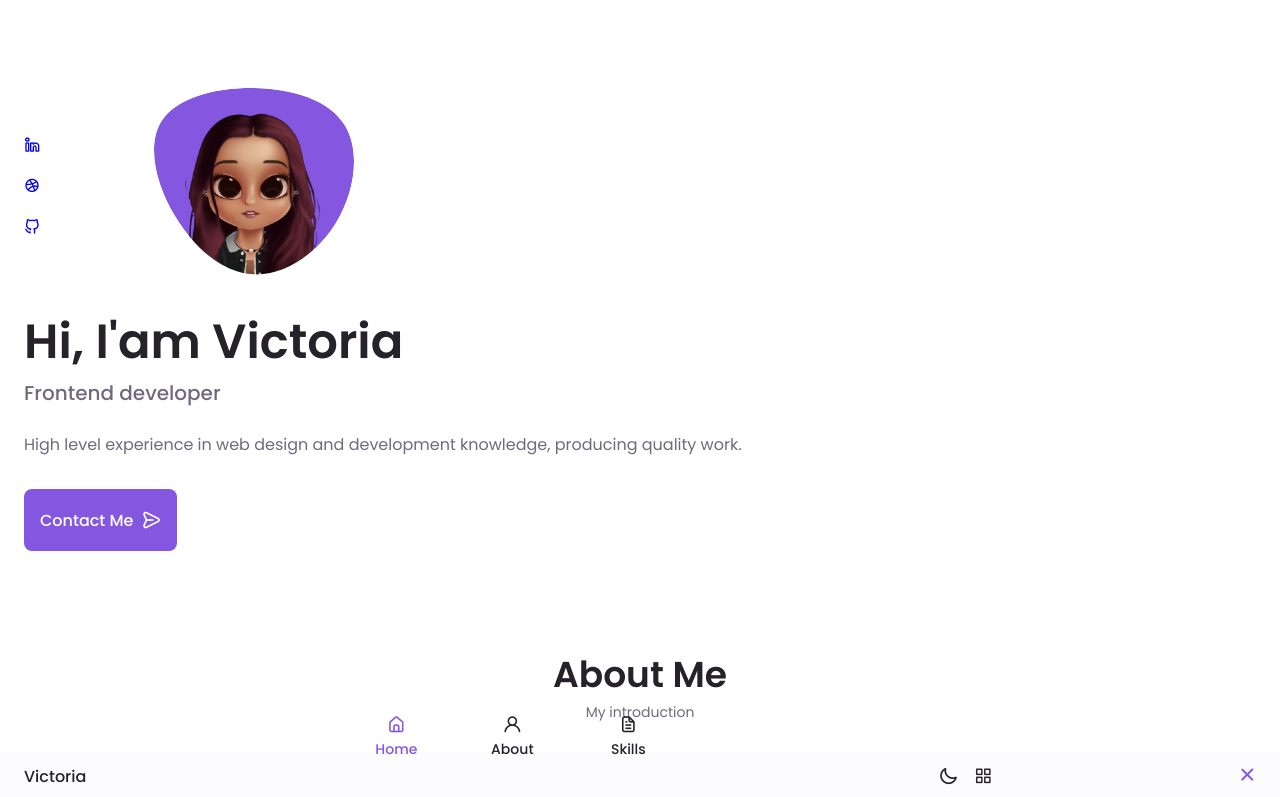
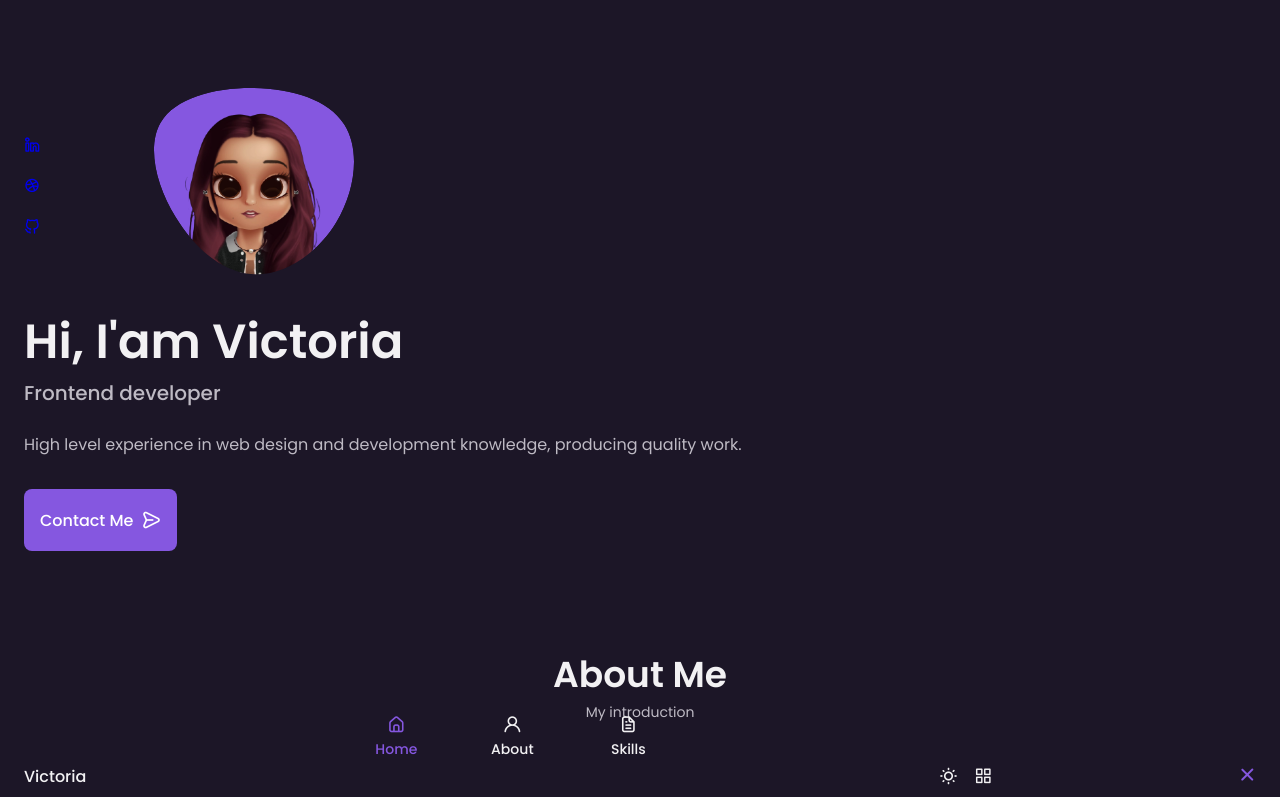
Before and after one commit to vicbarkfeld/example-portifolio, a plain HTML site: page index.html in a window 1280 px wide. Both pictures are taken after a click on the icon 948 px from the left and 776 px from the top of the page. Shown: the top 797 px of the page. Drawn offline with nearby package versions, Linux system fonts and the light colour scheme.

Commit message:
apply dark theme and button to change theme

```diff
--- a/css/buttons.css
+++ b/css/buttons.css
@@ -1,3 +1,20 @@
+/*========== Button Dark/Light ==========*/
+.nav__btns{
+    display: flex;
+    align-items: center;
+}
+
+.change-theme{
+    font-size: 1.25rem;
+    color: var(--title-color);
+    margin-right: var(--mb-1);
+    cursor: pointer;
+}
+
+.change-theme:hover{
+    color: var(--first-color);
+}
+
 /*==================== BUTTONS ====================*/
 .button{
     display: inline-block;
@@ -45,21 +62,3 @@
     background-color: transparent;
     color: var(--first-color-alt);
 }
-
-
-/*========== Button Dark/Light ==========*/
-.nav__btns{
-    display: flex;
-    align-items: center;
-}
-
-.change-theme{
-    font-size: 1.25rem;
-    color: var(--title-color);
-    margin-right: var(--mb-1);
-    cursor: pointer;
-}
-
-.change-theme:hover{
-    color: var(--first-color);
-}
--- a/css/style.css
+++ b/css/style.css
@@ -1,10 +1,8 @@
 /*==================== Imports ====================*/
 @import url(variaveis.css);
-@import url(variaveis-dark-theme.css);
 @import url(layout.css);
 @import url(nav.css);
 @import url(buttons.css);
-@import url(scroll-bar.css);
 @import url(media-queries.css);
 @import url('https://fonts.googleapis.com/css2?family=Poppins:wght@400;500;600&display=swap');
 
@@ -23,7 +21,7 @@ body{
     margin: 0 0 var(--header-height) 0;
     font-family: var(--body-font);
     font-size: var(--normal-font-size);
-    background-color: var(--body-font);
+    background-color: var(--body-color);
     color: var(--text-color);
 }
 
@@ -74,6 +72,7 @@ img{
 .scroll-header{
     box-shadow: 0 -1px 4px rgba(0,0,0,.15);
 }
+
 /*==================== HOME ====================*/
 .home__container{
     gap: 1rem;
--- a/css/variaveis-dark-theme.css
+++ /dev/null
@@ -1 +0,0 @@
-/*========== Variables Dark theme ==========*/
--- a/css/variaveis.css
+++ b/css/variaveis.css
@@ -63,3 +63,15 @@
         --smaller-font-size: .813rem;
     }
 }
+
+/*========== Variables Dark theme ==========*/
+
+body.dark-theme{
+    /* HSL color mode */
+    --first-color-second: hsl(var(--hue-color), 30%, 8%);
+    --title-color: hsl(var(--hue-color), 8%, 95%);
+    --text-color: hsl(var(--hue-color), 8%, 75%);
+    --input-color: hsl(var(--hue-color), 29%, 16%);
+    --body-color: hsl(var(--hue-color), 28%, 12%);
+    --container-color: hsl(var(--hue-color), 29%, 16%);
+}
--- a/index.html
+++ b/index.html
@@ -59,12 +59,15 @@
              </div>
 
              <div class="nav__btns">
+
                 <!-- Theme change button -->
-                    <i class="uil uil-moon change-theme" id="theme-button"></i>
 
-                 <div class="nav__toggle" id="nav-toggle">
-                    <i class="uil uil-apps"></i>
-                 </div>
+                <i class="uil uil-moon change-theme" id="theme-button"></i>
+
+                <div class="nav__toggle" id="nav-toggle">
+                    <i class="uil uil-apps"> </i>
+
+                </div>
              </div>
          </nav>
     </header>
--- a/js/index.js
+++ b/js/index.js
@@ -150,9 +150,8 @@ function scrollHeader(){
     const nav = document.getElementById('header')
     // When the scroll is greater than 200 viewport height, add the scroll-header class to the header tag
     if(this.scrollY >= 80) nav.classList.add('scroll-header'); else nav.classList.remove('scroll-header')
-}
-window.addEventListener('scroll', scrollHeader)
-
+  }
+  window.addEventListener('scroll', scrollHeader)
 
 /*==================== SHOW SCROLL UP ====================*/
 function scrollUp(){
@@ -163,3 +162,31 @@ function scrollUp(){
 window.addEventListener('scroll', scrollUp)
 
 /*==================== DARK LIGHT THEME ====================*/
+const themeButton = document.getElementById('theme-button')
+const darkTheme = 'dark-theme'
+const iconTheme = 'uil-sun'
+
+// Previously selected topic (if user selected)
+const selectedTheme = localStorage.getItem('selected-theme')
+const selectedIcon = localStorage.getItem('selected-icon')
+
+// We obtain the current theme that the interface has by validating the dark-theme class
+const getCurrentTheme = () => document.body.classList.contains(darkTheme) ? 'dark' : 'light'
+const getCurrentIcon = () => themeButton.classList.contains(iconTheme) ? 'uil-moon' : 'uil-sun'
+
+// We validate if the user previously chose a topic
+if (selectedTheme) {
+  // If the validation is fulfilled, we ask what the issue was to know if we activated or deactivated the dark
+  document.body.classList[selectedTheme === 'dark' ? 'add' : 'remove'](darkTheme)
+  themeButton.classList[selectedIcon === 'uil-moon' ? 'add' : 'remove'](iconTheme)
+}
+
+// Activate / deactivate the theme manually with the button
+themeButton.addEventListener('click', () => {
+    // Add or remove the dark / icon theme
+    document.body.classList.toggle(darkTheme)
+    themeButton.classList.toggle(iconTheme)
+    // We save the theme and the current icon that the user chose
+    localStorage.setItem('selected-theme', getCurrentTheme())
+    localStorage.setItem('selected-icon', getCurrentIcon())
+})
```
Also changed, not shown: css/nav.css (line endings or trailing spaces).
